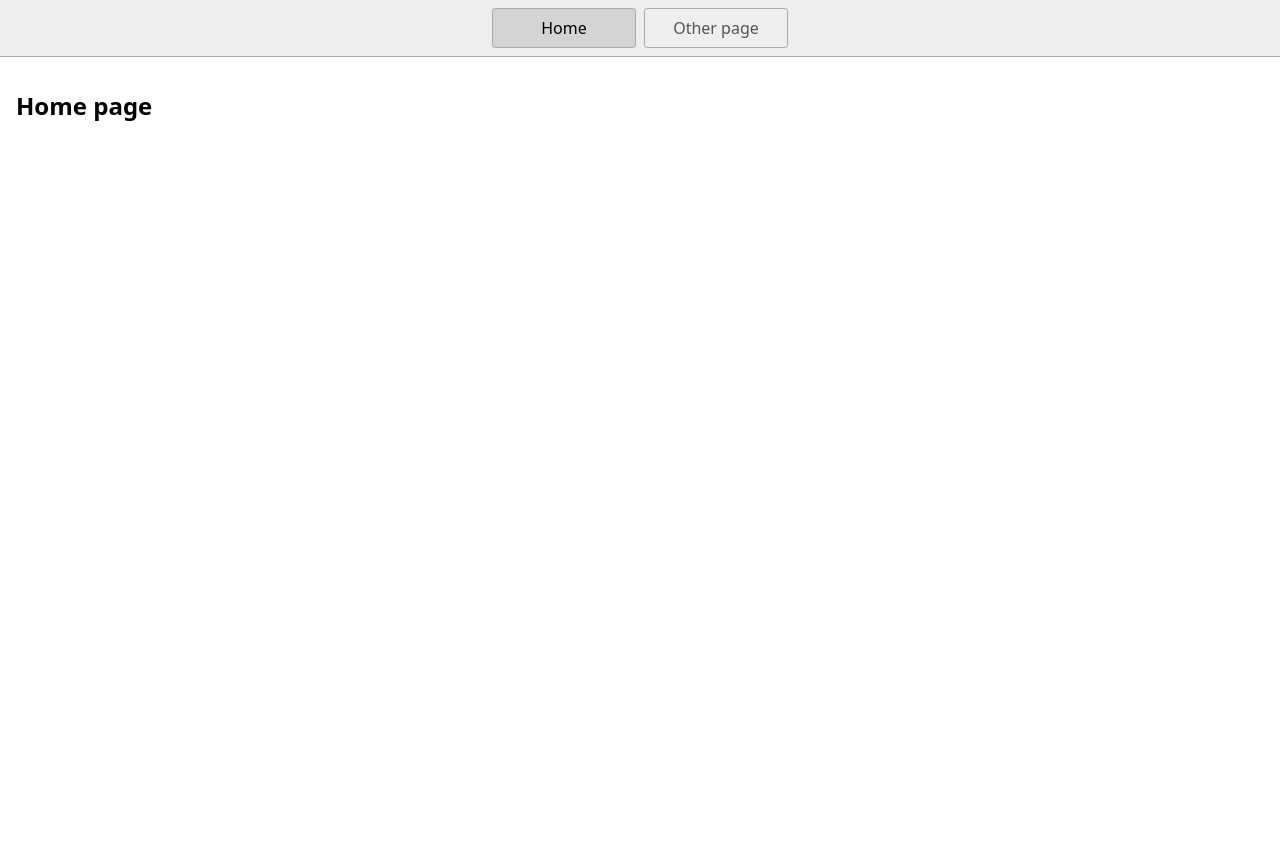
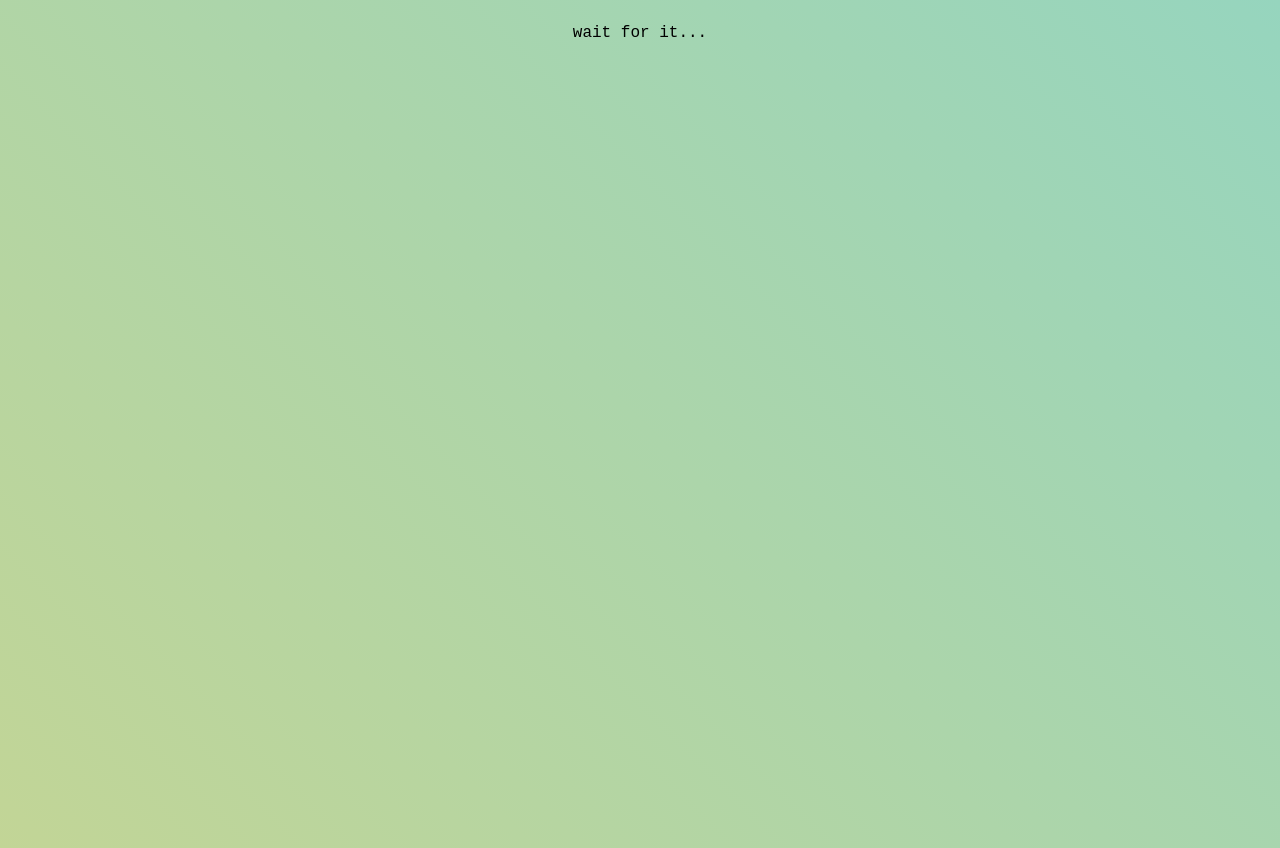
Before and after one commit to jacmrob/portfolio, a website: page index.html in a window 1280 px wide. Before the commit the page ends 800 px from the top, so only its background shows below. Drawn offline with Linux system fonts and the light colour scheme.

Commit message:
wait for it

```diff
--- a/index.html
+++ b/index.html
@@ -10,14 +10,11 @@
     -->
     <link rel="stylesheet" href="styles.css" />
     <script type="module" src="script.js"></script>
+    <link rel="preconnect" href="https://fonts.googleapis.com">
+<link rel="preconnect" href="https://fonts.gstatic.com" crossorigin>
+<link href="https://fonts.googleapis.com/css2?family=Pacifico&display=swap" rel="stylesheet">
   </head>
   <body>
-    <nav>
-      <a href="/" aria-current="page">Home</a>
-      <a href="/page2.html">Other page</a>
-    </nav>
-    <main>
-      <h1>Home page</h1>
-    </main>
+    <div class="loading">wait for it...</div>
   </body>
 </html>
--- a/styles.css
+++ b/styles.css
@@ -3,10 +3,10 @@
 }
 
 body {
-  margin: 0;
+  padding: 1rem;
   font-family: system-ui, sans-serif;
   color: black;
-  background-color: white;
+  background: linear-gradient(45deg, #c2d596, #96d5be)
 }
 
 nav {
@@ -36,11 +36,9 @@ nav a[aria-current='page'] {
   background-color: #d4d4d4;
 }
 
-main {
-  padding: 1rem;
+.loading {
+  font-family: 'Courier New', Courier, monospace;
+  display: flex;
+  justify-content: center;
+  height: 100vh;
 }
-
-h1 {
-  font-weight: bold;
-  font-size: 1.5rem;
-}
```
Also changed, not shown: 1 other file.
